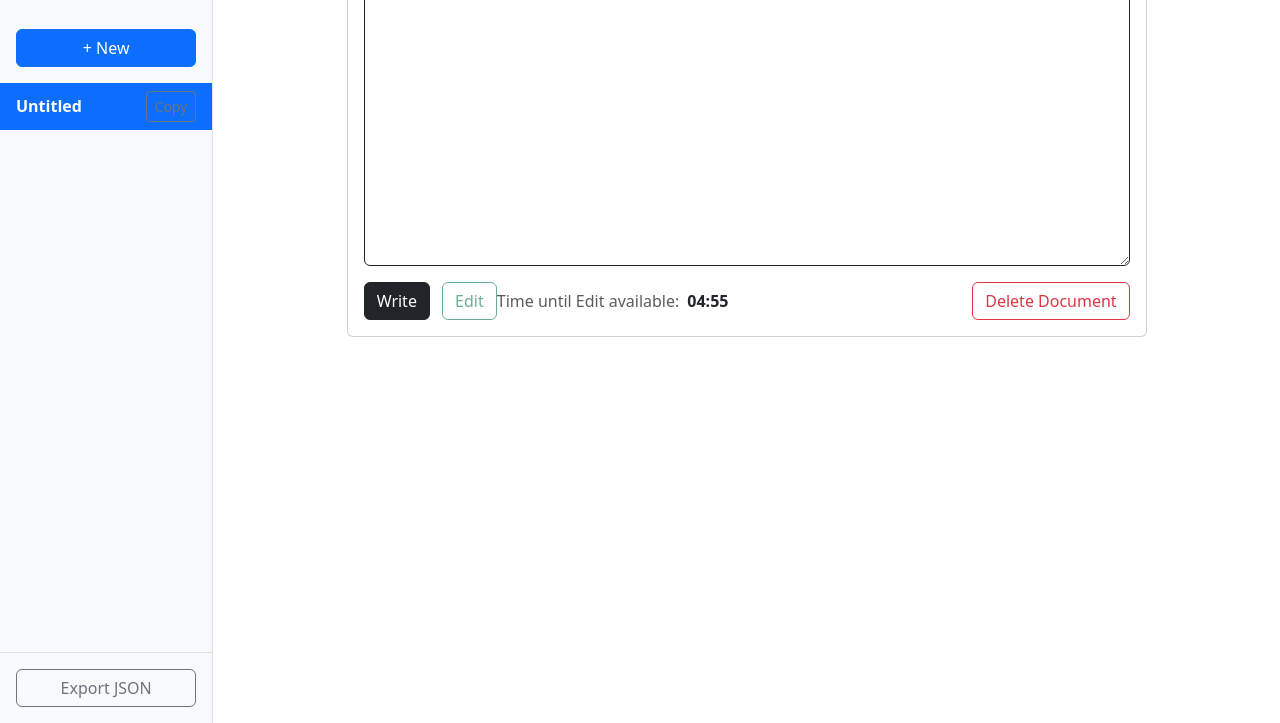
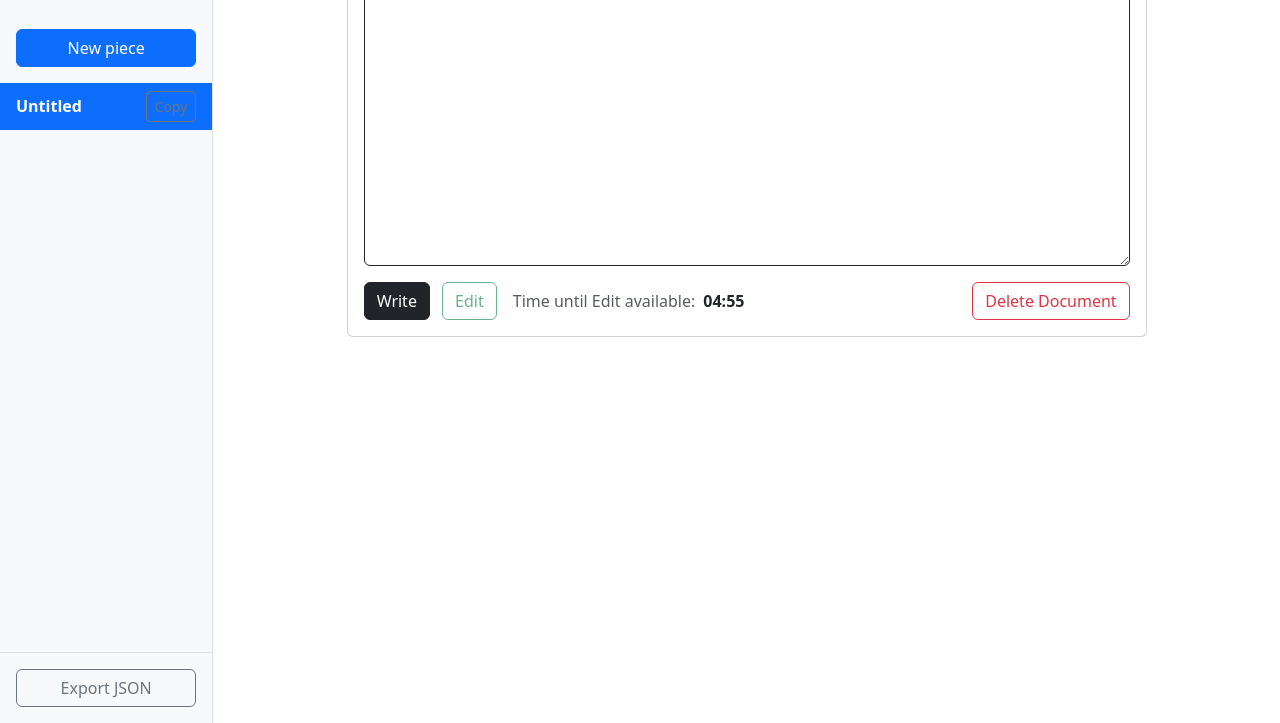
Before and after one commit to Joao-Landeiro/turbo-writing, a plain HTML site: page index.html in a window 1280 px wide. Shown: the part 77-800 px from the top of the page. Drawn offline with nearby package versions, Linux system fonts and the light colour scheme.

Commit message:
Style: Adjust spacing and rename New button

```diff
--- a/index.html
+++ b/index.html
@@ -18,7 +18,7 @@
         <!-- App Title -->
         <h4 class="m-3 fw-bold">No Bullshit<br>Writer</h4>
         <!-- New Doc Button -->
-        <button id="new-doc-btn" class="btn btn-primary m-3" type="button">+ New</button>
+        <button id="new-doc-btn" class="btn btn-primary m-3" type="button">New piece</button>
         <!-- Docs List -->
         <ul id="docs-list" class="list-group list-group-flush flex-grow-1 overflow-auto mb-2" aria-label="Document list">
           <!-- Doc items will be rendered here -->
@@ -41,7 +41,7 @@
                 <button id="write-mode-btn" class="btn btn-outline-dark me-2" type="button">Write</button>
                 <button id="edit-mode-btn" class="btn btn-outline-success" type="button">Edit</button>
               </div>
-              <div id="timer-container" class="d-flex align-items-center">
+              <div id="timer-container" class="d-flex align-items-center ms-3">
                 <span class="text-muted me-2" id="timer-label">Time until Edit available:</span>
                 <span id="timer" class="fw-bold">05:00</span>
               </div>
```
